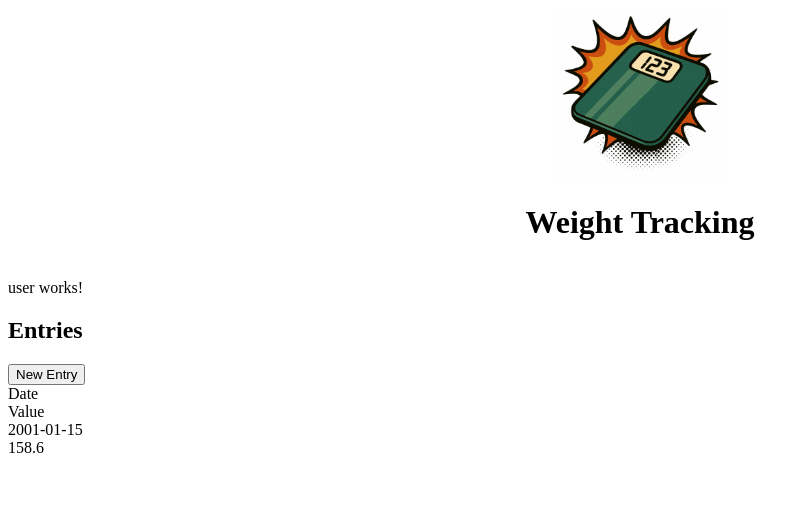
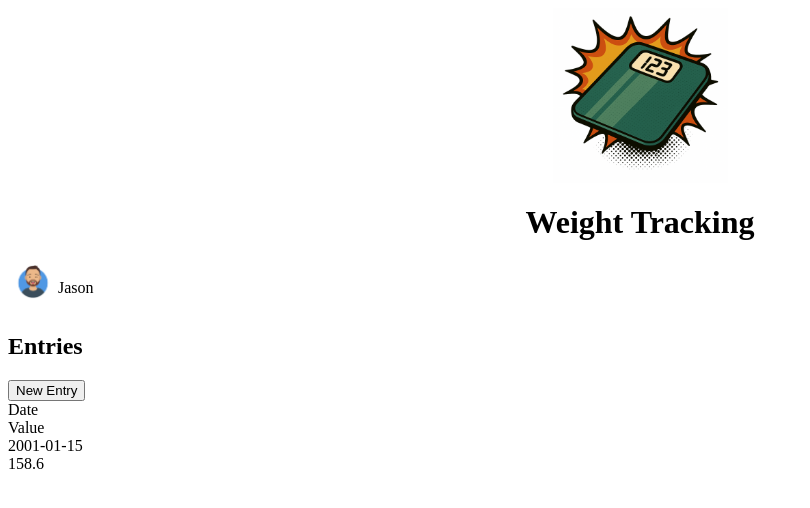
Before and after one commit to Floresj4/weight-tracking, an Angular app in the folder weight-tracking-ui/: page / in a window 1280 px wide. Shown: the top 508 px of the page, without its empty margins (0-810 px from the left). Built offline with nearby package versions, Linux system fonts and the light colour scheme.

Commit message:
populate and style user properties

```diff
--- a/weight-tracking-ui/src/app/components/user/user.html
+++ b/weight-tracking-ui/src/app/components/user/user.html
@@ -1 +1,4 @@
-<p>user works!</p>
+<div class="user-container">
+    <img [src]="imagePath()" class="avatar" />
+    <p>{{ user.name }}</p>
+</div>
--- a/weight-tracking-ui/src/app/components/user/user.scss
+++ b/weight-tracking-ui/src/app/components/user/user.scss
@@ -0,0 +1,8 @@
+.user-container {
+    display: flex;
+}
+
+.avatar {
+    width: 50px;
+    height: 100%;
+}
--- a/weight-tracking-ui/src/app/components/user/user.ts
+++ b/weight-tracking-ui/src/app/components/user/user.ts
@@ -1,4 +1,4 @@
-import { Component, Input } from '@angular/core';
+import { Component, computed, Input } from '@angular/core';
 
 import { UserModel } from '../../model/user.model';
 
@@ -12,4 +12,6 @@ import { UserModel } from '../../model/user.model';
 export class User {
 
     @Input() user!: UserModel
+
+    imagePath = computed(() => '/' + this.user.avatar )
 }
```
